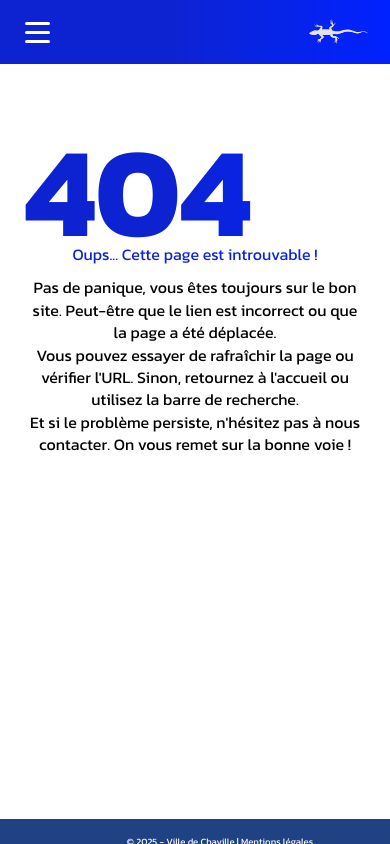
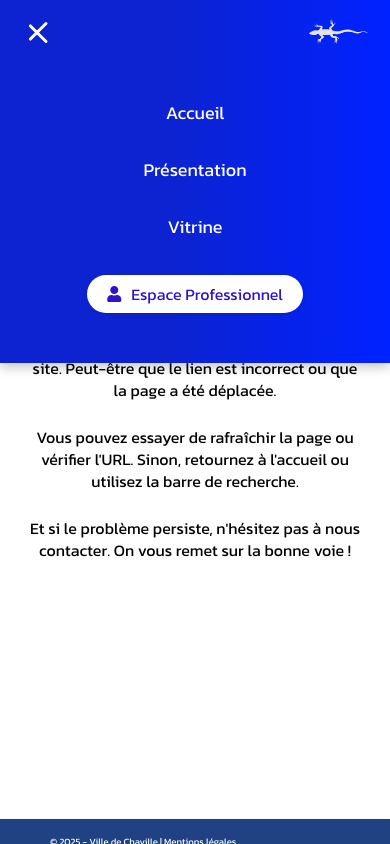
Before and after one commit to Powai03/BAPS2, a website: page front/404.html in a window 390 px wide. Both pictures are taken after a click on the element 37 px from the left and 32 px from the top of the page. Drawn offline with nearby package versions, Linux system fonts and the light colour scheme.

Commit message:
more changes

```diff
--- a/front/404.html
+++ b/front/404.html
@@ -3,7 +3,6 @@
 <head>
     <meta charset="utf-8">
     <title>404 - Page introuvable</title>
-
     <link rel="stylesheet" href="css/404.css">
     <link rel="stylesheet" href="css/nav.css">
     <!-- Tailwind CSS -->
@@ -43,7 +42,7 @@
             <a href="./home.html">Accueil</a>
             <a href="#">Présentation</a>
             <a href="#">Vitrine</a>
-            <button class="btn flex items-center">
+            <button class="btn flex align-center">
                 <i class="fas fa-user mr-3"></i>Espace Professionnel
             </button>
         </div>
@@ -55,13 +54,13 @@
             <h2 class="error-title">Oups... Cette page est introuvable !</h2>
             <div class="error-text">
                 <p>Pas de panique, vous êtes toujours sur le bon site. Peut-être que le lien
-                est incorrect ou que la page a été déplacée.</p>
+                est incorrect ou que la page a été déplacée.</p> </br>
 
                 <p>Vous pouvez essayer de rafraîchir la page ou vérifier l'URL. Sinon,
-                retournez à l'accueil ou utilisez la barre de recherche.</p>
+                retournez à l'accueil ou utilisez la barre de recherche.</p> </br>
 
                 <p>Et si le problème persiste, n'hésitez pas à nous contacter. On vous remet
-                sur la bonne voie !</p>
+                sur la bonne voie !</p></br>
             </div>
         </div>
     </div>
@@ -71,5 +70,6 @@
             <p>© 2025 - Ville de Chaville | Mentions légales</p>
         </div>
     </footer>
+    <script src="./js/mobile-nav.js"></script>
 </body>
 </html>
--- a/front/css/404.css
+++ b/front/css/404.css
@@ -25,6 +25,17 @@
     line-height: 0.8;
 }
 
+.error-title {
+    font-size: 24px;
+    font-weight: bold;
+    font-family: 'Kanit';
+    background: linear-gradient(90deg, #0D23D2 44%, #0022FF 100%);
+    background-clip: text;
+    -webkit-background-clip: text;
+    -webkit-text-fill-color: transparent;
+    margin-bottom: 20px;
+}
+
 .error-text {
     padding-top: 30px;
 }
@@ -46,8 +57,8 @@ p {
     line-height: 1.4;
     margin: 0;
     white-space: normal;
-    display: inline-block;
     width: 100%;
+    display: flex;
 }
 
 footer {
@@ -86,12 +97,13 @@ footer {
         font-size: 128px;
         margin-right: 0;
         margin-bottom: 0;
-        padding-top: 70px;
+        padding-top: 40px;
+        padding-bottom: 20px;
+        text-align: center;
     }
 
     .error-text {
         padding-top: 10px;
-        display: flex;
         flex-direction: column;
         align-items: center;
     }
--- a/front/css/nav.css
+++ b/front/css/nav.css
@@ -124,12 +124,14 @@ nav ul li:last-child {
     top: 54px; /* Height of the nav bar */
     left: 0;
     width: 100%;
-    background: linear-gradient(90deg, #0D23D2 44%, #0022FF 100%);
+    background: linear-gradient(90deg, #0D23D2 44%, #0022FF 100%);/* Solid blue background like in screenshot */
     flex-direction: column;
     z-index: 999;
     box-shadow: 0 5px 10px rgba(0, 0, 0, 0.2);
     max-height: calc(100vh - 54px); /* Set max height to viewport minus nav height */
     overflow-y: auto; /* Add scrolling for overflow */
+    text-align: center; /* Center all content */
+    padding: 20px 0; /* Add vertical padding */
 }
 
 .dropdown-menu a {
@@ -137,15 +139,38 @@ nav ul li:last-child {
     font-family: 'Kanit', sans-serif;
     text-decoration: none;
     font-size: 18px;
-    padding: 25px 25px; /* Increased horizontal padding */
-    border-bottom: 1px solid rgba(255, 255, 255, 0.1);
+    padding: 15px 0; /* Vertical padding only */
+    margin: 0;
     transition: background-color 0.3s;
     white-space: nowrap; /* Prevent text wrapping */
     overflow: visible; /* Ensure text isn't cut off */
+    display: block; /* Make links block to center them */
+    width: 100%;
+    text-align: center;
+    border-bottom: none; /* Remove border */
 }
 
 .dropdown-menu a:hover {
     background-color: rgba(255, 255, 255, 0.1);
+}
+
+/* Centered button in dropdown menu with more space */
+.dropdown-menu .btn {
+    display: inline-flex;
+    align-items: center;
+    justify-content: center;
+    margin: 20px auto; /* Center the button and add space above and below */
+    width: auto; /* Width auto to fit content */
+    max-width: 220px; /* Set a maximum width */
+    padding: 8px 20px; /* Padding similar to screenshot */
+    height: 38px; /* Fixed height like in screenshot */
+    text-align: center;
+    box-shadow: 0 2px 4px rgba(0, 0, 0, 0.1); /* Subtle shadow */
+}
+
+/* Icon in button */
+.dropdown-menu .btn i {
+    margin-right: 10px; /* Space between icon and text */
 }
 
 /* Mobile Geeko logo styles */
@@ -177,9 +202,16 @@ nav ul li:last-child {
         padding: 5px 15px;
     }
 
-    /* Fix for dropdown menu positioning */
+    /* Dropdown menu styling to match screenshot */
     .dropdown-menu {
-        padding-top: 15px;
+        padding: 30px 0; /* Match spacing in screenshot */
+        display: none; /* Hidden by default */
+    }
+
+    /* When menu is shown */
+    .dropdown-menu.show-menu {
+        display: flex;
+        align-items: center; /* Center items horizontally */
     }
 
     .logo {
@@ -201,7 +233,7 @@ nav ul li:last-child {
         display: none; /* Hide in top nav on mobile */
     }
 
-    .btn {
+    nav .btn {
         display: none; /* Hide button in top nav on mobile */
     }
 
@@ -211,17 +243,4 @@ nav ul li:last-child {
         margin-left: auto; /* Push to the right */
         order: 2; /* Ensure it appears second */
     }
-
-    /* Add button to dropdown menu on mobile */
-    .dropdown-menu .btn-mobile {
-        background-color: #ffffff;
-        color: rgb(46, 17, 209);
-        font-family: 'Kanit';
-        font-weight: normal;
-        font-size: 16px;
-        text-align: center;
-        margin: 15px 20px;
-        padding: 8px 15px;
-        border-radius: 100px;
-    }
 }
```
